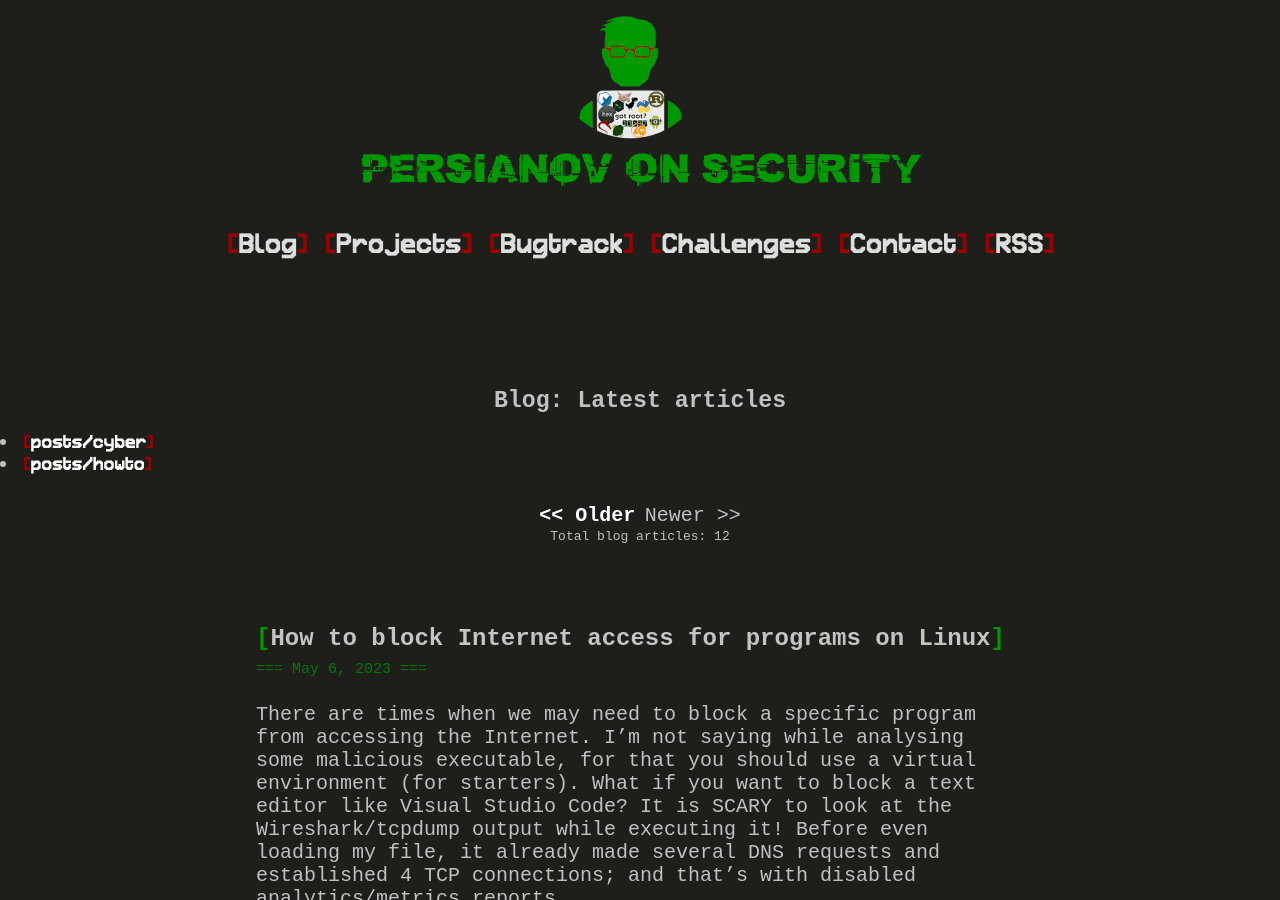
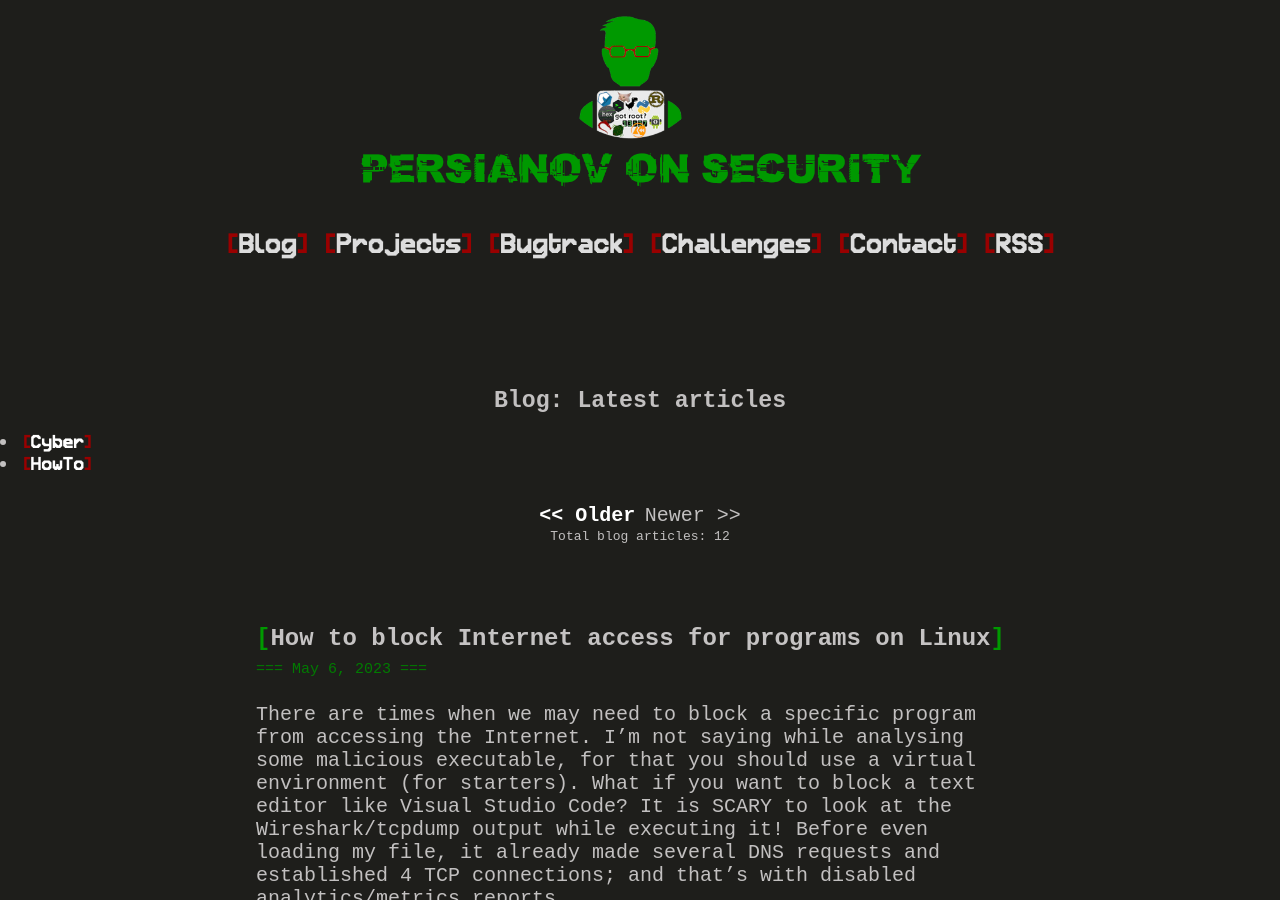
Before and after one commit to num1r0/num1r0.github.io, a Jekyll site: the page built from index.html, in a window 1280 px wide and 900 px high. Built offline with Jekyll 4.4.1, drawn with Linux system fonts in a browser that asks for light colours; the list of posts is cut into pages by our own code.

Commit message:
fixing categories titles

```diff
--- a/_posts/2020-03-28-cyber-side-of-coronavirus.md
+++ b/_posts/2020-03-28-cyber-side-of-coronavirus.md
@@ -5,7 +5,7 @@ layout: post
 permalink: cyber-side-of-coronavirus-pandemic
 image: "img/coronavirus_malicious_campaigns/cyber_side_of_coronavirus.png"
 tags: cyber
-categories: posts/cyber
+categories: Cyber
 ---
 Everybody is talking about the coronavirus pandemic, caused by Covid-19. Media is all about it, news published every minute, interviews with top scientists are being held, multiple websites create to track the spread and governments sending emails/SMS notifications to population about latest measures. It's everywhere. Besides all these, multiple security companies confirmed a spike in online scams, phishing attacks and "coronavirus" malicious files. There was a 667% spike in phishing attacks since February, 2020, due to coronavirus fears. Everybody is in rush, people stockpiling and cybercriminals adapting their tools and exploiting unsuspicious users, connected to Internet more than ever.
 
--- a/category/Cyber.md
+++ b/category/Cyber.md
@@ -1,5 +1,5 @@
 ---
 layout: category
-title: posts/cyber
+title: Cyber
 permalink: '/posts/cyber'
 ---
--- a/category/HowTo.md
+++ b/category/HowTo.md
@@ -1,5 +1,5 @@
 ---
 layout: category
-title: posts/howto
+title: HowTo
 permalink: '/posts/howto'
 ---
```
